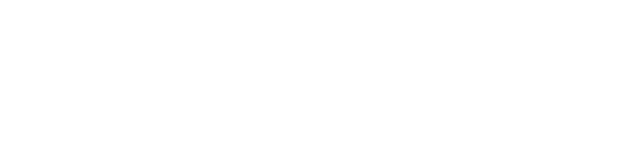
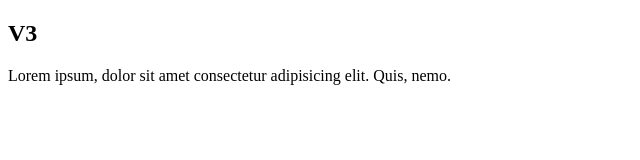
Before and after one commit to AhmedAlaa-eldeinn/Amit, a plain HTML site: page index.html in a window 1280 px wide. Shown: the whole page, without its empty margins (0-640 px from the left). Drawn offline with Linux system fonts and the light colour scheme.

Commit message:
V3 index file

```diff
--- a/index.html
+++ b/index.html
@@ -8,6 +8,10 @@
 </head>
 
 <body>
+    <section>
+        <h1>V3</h1>
+        <p>Lorem ipsum, dolor sit amet consectetur adipisicing elit. Quis, nemo.</p>
+    </section>
     <script src="main.js"></script>
 </body>
 
```
